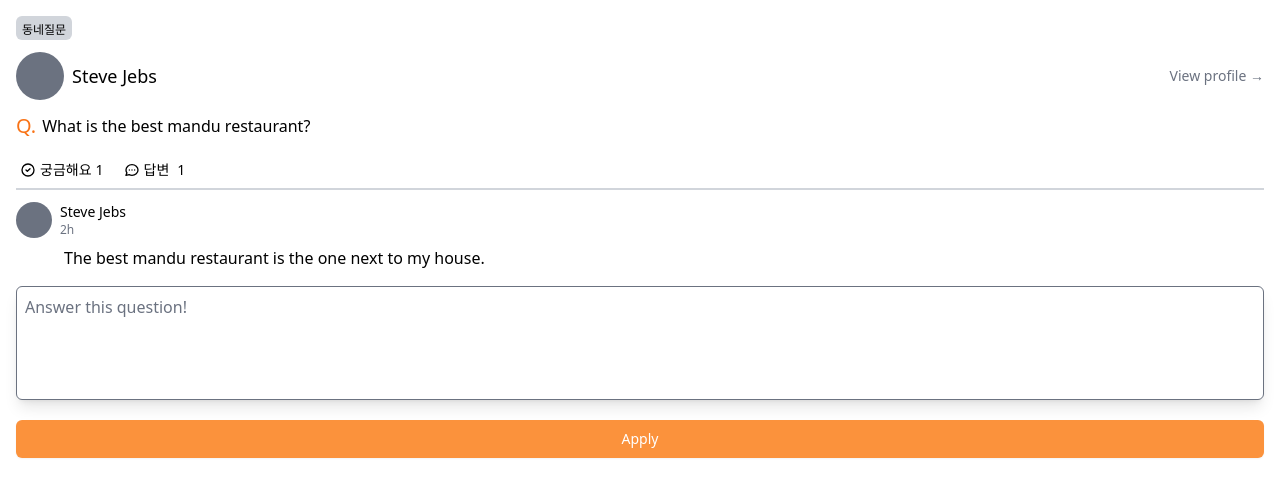
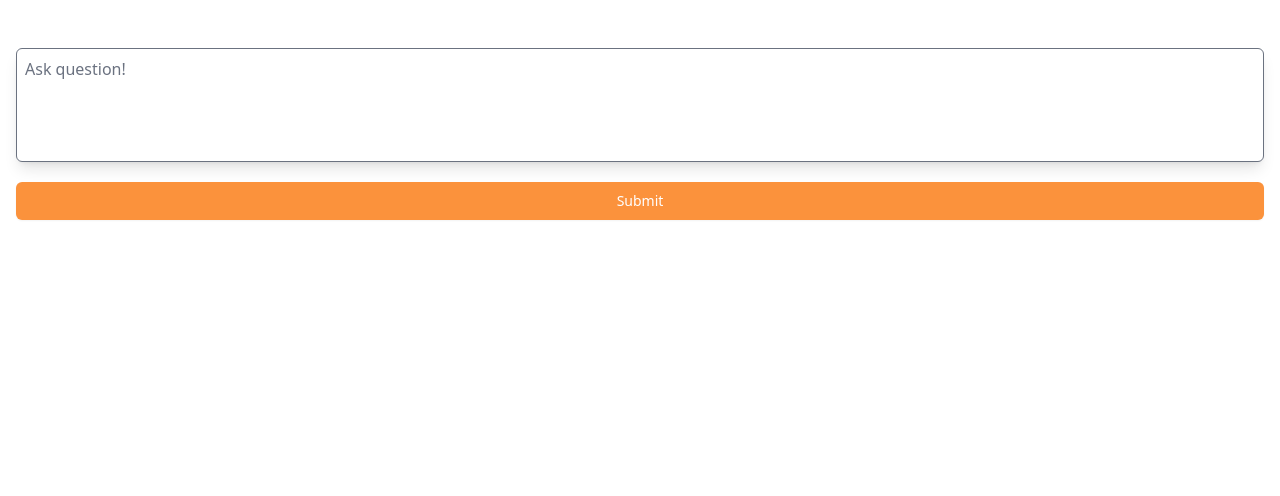
Before and after one commit to cattynip/narrot-market, a Next.js app: page /community/write in a window 1280 px wide. Shown: the top 496 px of the page. Built offline with nearby package versions, Linux system fonts and the light colour scheme.

Commit message:
5.7 Write

```diff
--- /dev/null
+++ b/pages/community/write.tsx
@@ -0,0 +1,23 @@
+import type { NextPage } from 'next';
+
+const CommunityWrite: NextPage = () => {
+  return (
+    <form className="px-4 py-10">
+      {' '}
+      <div className="flex flex-col">
+        <textarea
+          rows={4}
+          cols={10}
+          className="w-full resize-none rounded-md focus:border-orange-500 outline-none focus:ring-2 focus:ring-offset-2 focus:ring-orange-500 mt-2 transition placeholder:transition focus:placeholder:text-transparent shadow-lg p-2"
+          placeholder="Ask question!"
+        />
+
+        <button className="bg-orange-400 transition-colors hover:bg-orange-600 focus:bg-orange-600 text-white py-2 px-4 border border-transparent rounded-md mt-5 shadow-sm text-sm font-medium focus:ring-2 focus:ring-offset-2 focus:ring-orange-500 focus:outline-none">
+          Submit
+        </button>
+      </div>
+    </form>
+  );
+};
+
+export default CommunityWrite;
```
